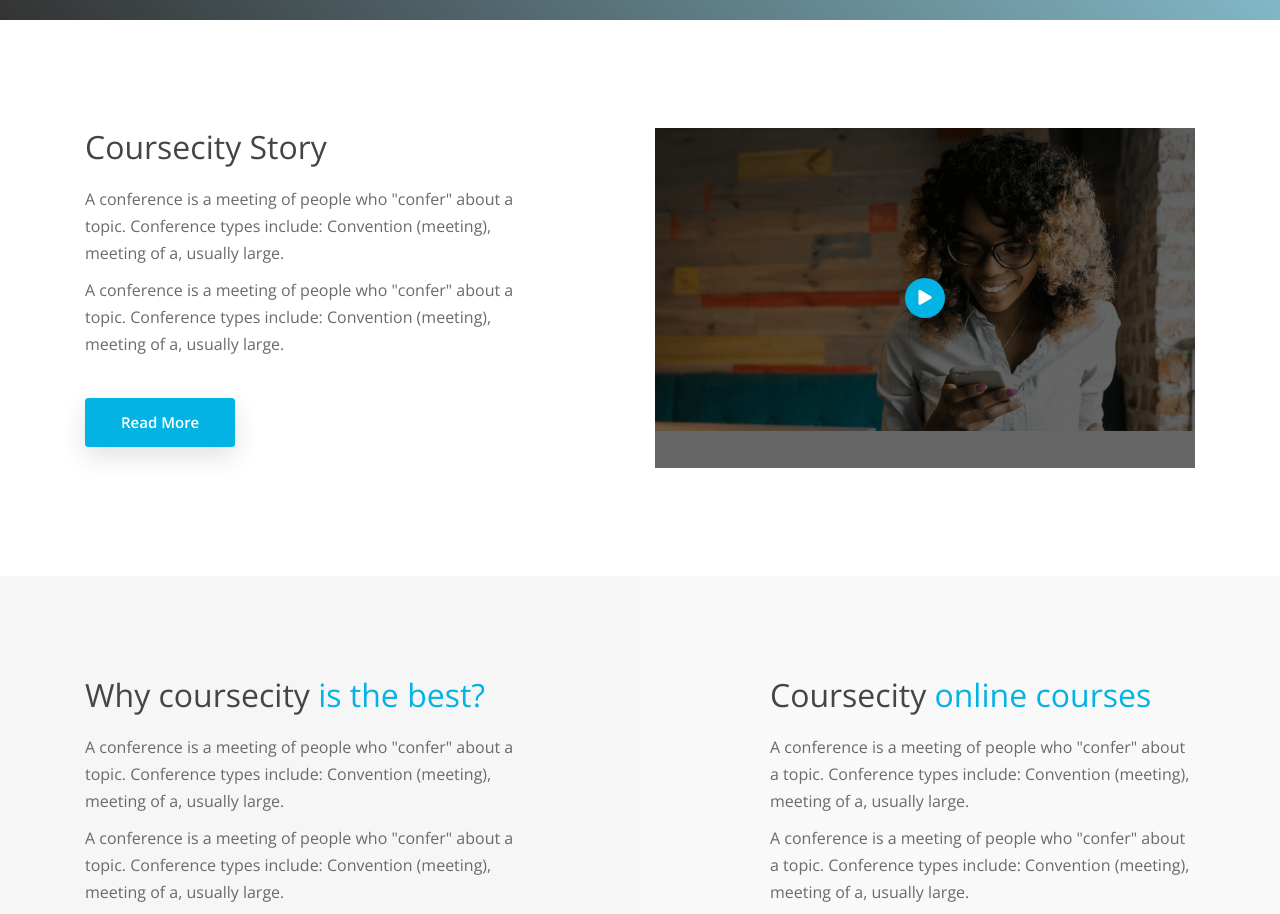
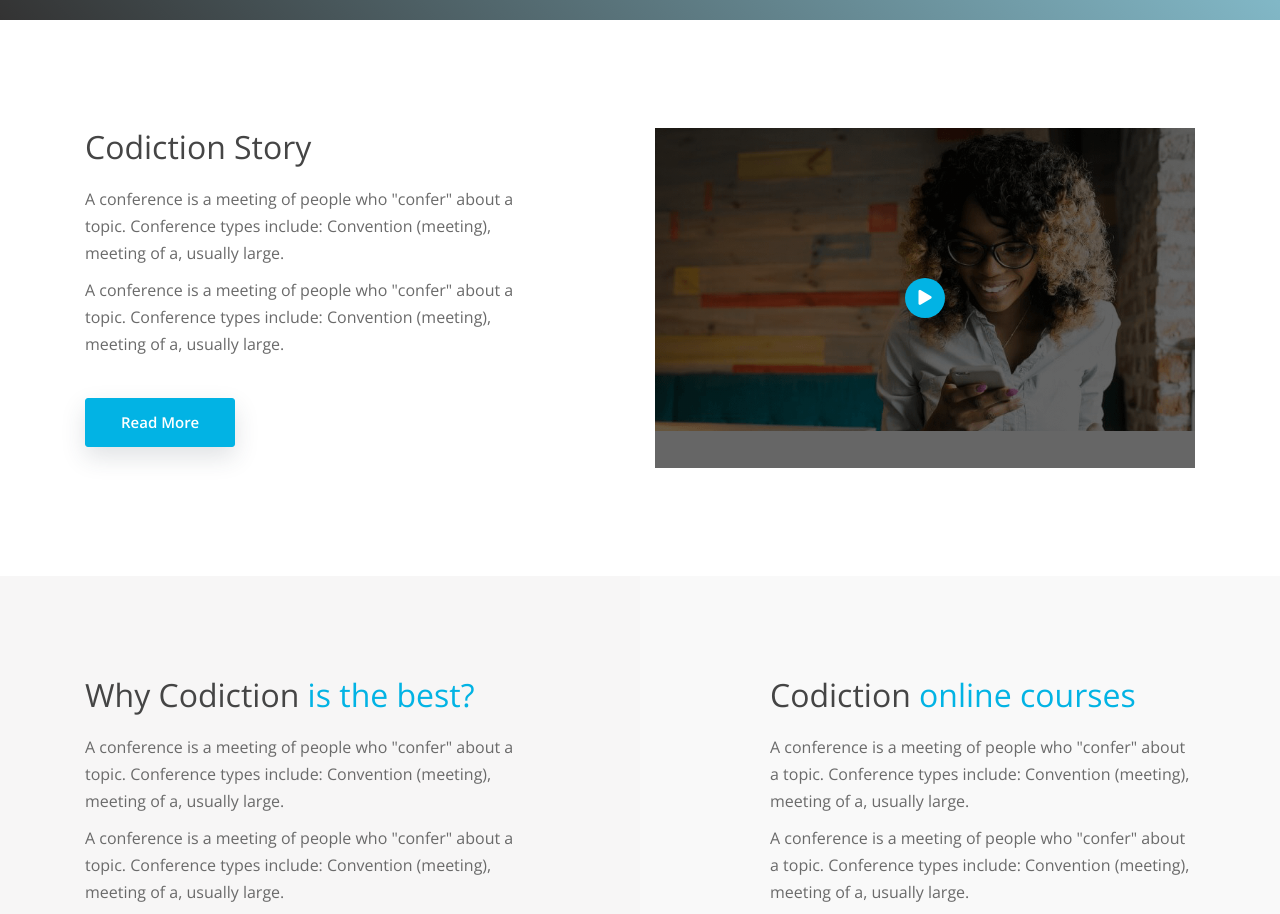
Before and after one commit to hamadismail/codiction, a plain HTML site: page about-us.html in a window 1280 px wide. Shown: the part 565-1479 px from the top of the page. Drawn offline with nearby package versions, Linux system fonts and the light colour scheme.

Commit message:
Update about-us.html

```diff
--- a/about-us.html
+++ b/about-us.html
@@ -165,7 +165,7 @@
         <div class="row">
           <div class="col-md-5">
             <div class="about-us-left">
-              <h2>Coursecity Story</h2>
+              <h2>Codiction Story</h2>
               <p>
                 A conference is a meeting of people who "confer" about a topic.
                 Conference types include: Convention (meeting), meeting of a,
@@ -197,7 +197,7 @@
         <div class="row">
           <div class="col-md-6 padding-right">
             <div class="about-us-left container-out-left">
-              <h2>Why coursecity <span>is the best?</span></h2>
+              <h2>Why Codiction <span>is the best?</span></h2>
               <p>
                 A conference is a meeting of people who "confer" about a topic.
                 Conference types include: Convention (meeting), meeting of a,
@@ -212,7 +212,7 @@
           </div>
           <div class="col-md-6 padding-left">
             <div class="about-us-left container-out-right">
-              <h2>Coursecity <span> online courses </span></h2>
+              <h2>Codiction <span> online courses </span></h2>
               <p>
                 A conference is a meeting of people who "confer" about a topic.
                 Conference types include: Convention (meeting), meeting of a,
```
